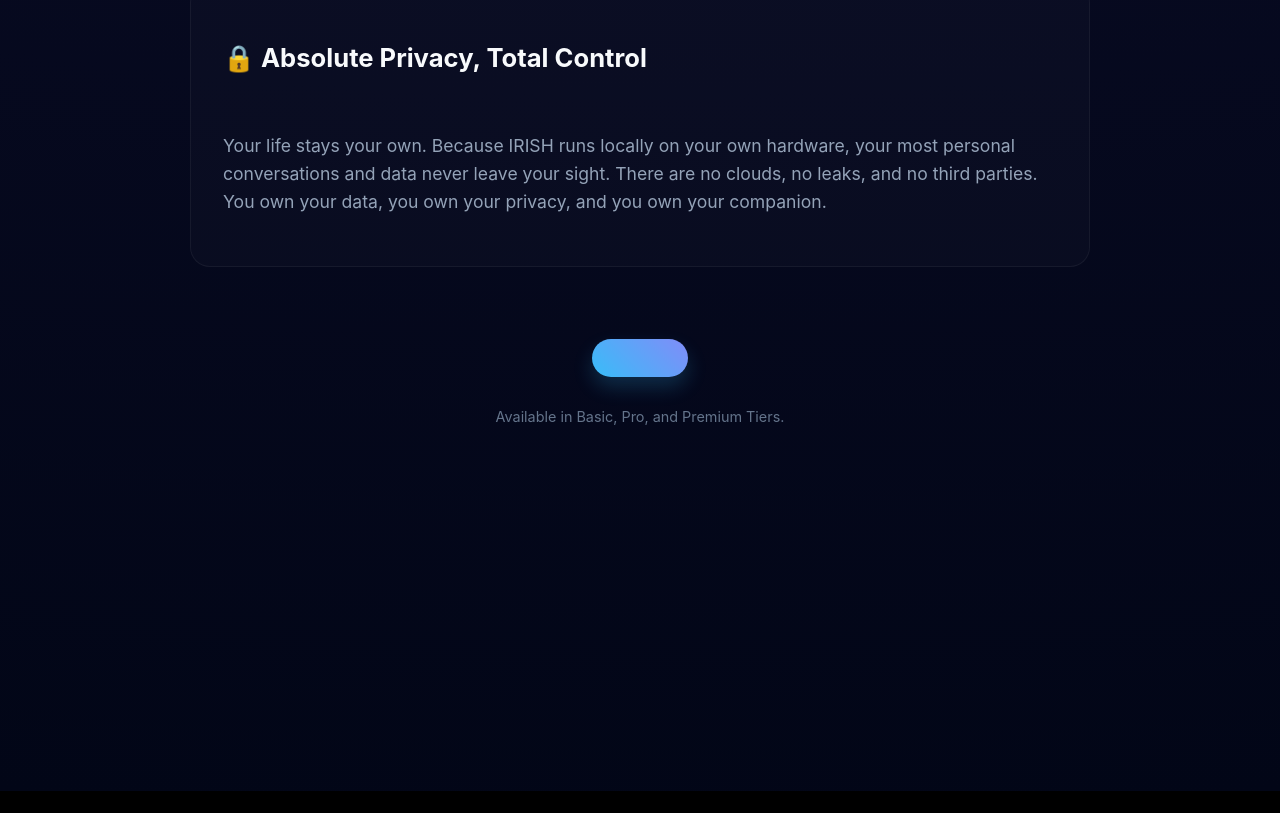
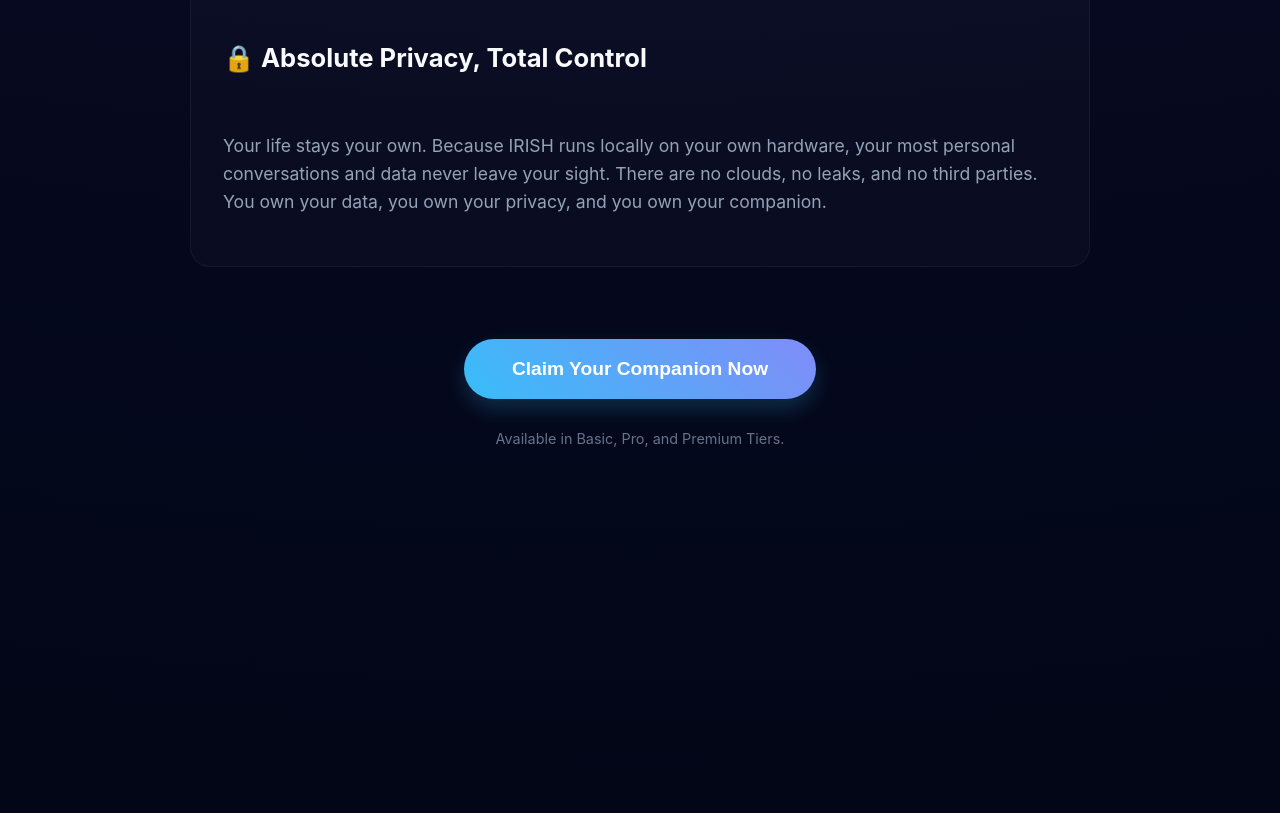
Before and after one commit to nabajyoticlaw/assistant, a Next.js app: page /feature in a window 1280 px wide. Shown: the part 4328-5141 px from the top of the page. Before the commit the page ends 5119 px from the top, so only its background shows below. Built offline with nearby package versions, Linux system fonts and the light colour scheme.

Commit message:
Clean up project and remove deleted files

```diff
--- a/app/feature/page.tsx
+++ b/app/feature/page.tsx
@@ -210,7 +210,7 @@ export default function FeaturePage() {
           </div>
 
           <div className={styles.ctaContainer}>
-            <button href="./activation" target="_blank" rel="noreferrer" className={styles.ctaButton}></button>
+            <button href="./activation" target="_blank" rel="noreferrer" className={styles.ctaButton}>Claim Your Companion Now</button>
             <p className={styles.ctaTierText}>Available in Basic, Pro, and Premium Tiers.</p>
           </div>
         </div>
```
